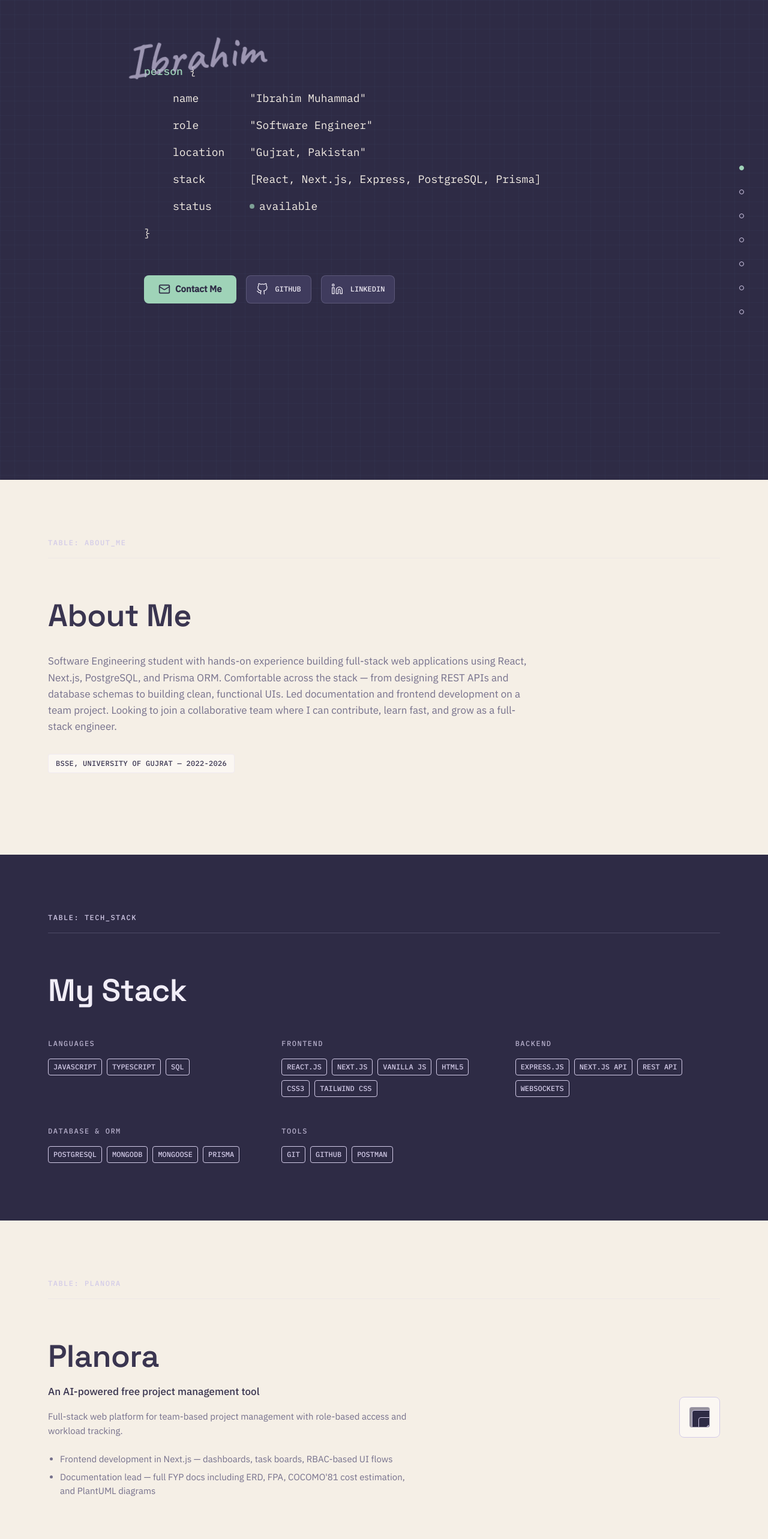
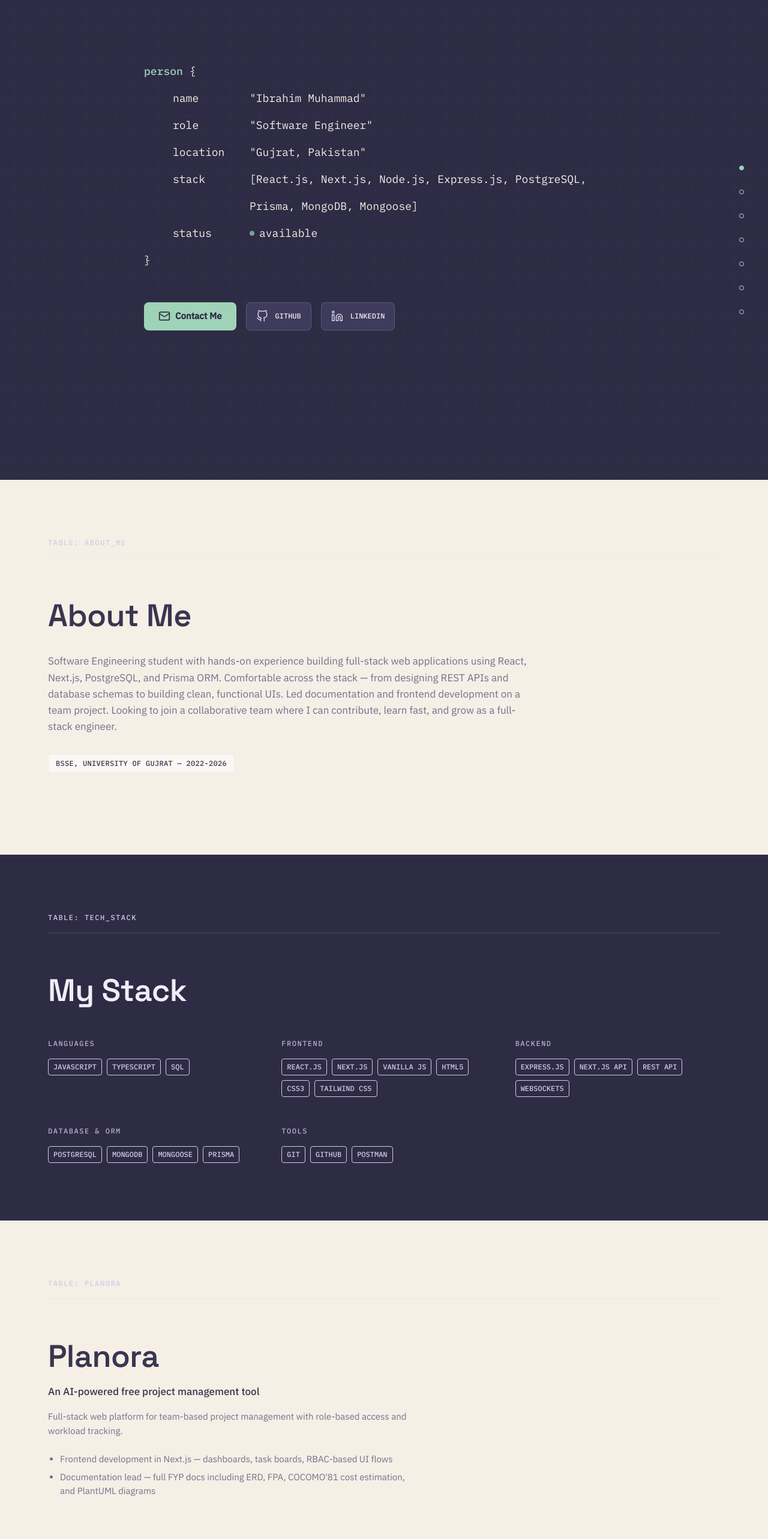
Before and after one commit to IBRAHIM-CODEK/portfolio-ibrahim, a Next.js app: page / in a window 1280 px wide. Shown: the top 2566 px of the page at 60% size. Built offline with nearby package versions, Linux system fonts and the light colour scheme.

Commit message:
added websockets, removed image placeholders and removed floating name

```diff
--- a/src/app/page.tsx
+++ b/src/app/page.tsx
@@ -35,7 +35,11 @@ export default function Home() {
     { key: "name", value: '"Ibrahim Muhammad"' },
     { key: "role", value: '"Software Engineer"' },
     { key: "location", value: '"Gujrat, Pakistan"' },
-    { key: "stack", value: "[React, Next.js, Express, PostgreSQL, Prisma]" },
+    {
+      key: "stack",
+      value:
+        "[React.js, Next.js, Node.js, Express.js, PostgreSQL, Prisma, MongoDB, Mongoose]",
+    },
   ];
 
   const sections = [
@@ -61,11 +65,11 @@ export default function Home() {
       >
         <div className="relative w-full max-w-[800px] mx-auto mt-20 lg:mt-0">
           {/* Accent signature */}
-          <div className="absolute -top-12 lg:-top-16 -left-2 lg:-left-8 rotate-[-6deg] opacity-80 z-20 pointer-events-none">
+          {/* <div className="absolute -top-12 lg:-top-16 -left-2 lg:-left-8 rotate-[-6deg] opacity-80 z-20 pointer-events-none">
             <span className="font-caveat font-[600] text-[56px] lg:text-[80px] text-text-muted-dark">
               Ibrahim
             </span>
-          </div>
+          </div> */}
 
           <div className="font-mono text-[14px] md:text-[16px] lg:text-[18px] text-paper-100 leading-[2] md:leading-[2.5] relative z-10 w-full lg:w-fit">
             <div
@@ -259,7 +263,7 @@ export default function Home() {
             </ul>
           </div>
           <div className="w-full xl:w-auto">
-            <DynamicProjectVisualizer projectId="planora" bgTheme="paper" />
+            {/* <DynamicProjectVisualizer projectId="planora" bgTheme="paper" /> */}
           </div>
         </div>
       </Section>
@@ -298,7 +302,7 @@ export default function Home() {
             </ul>
           </div>
           <div className="w-full xl:w-auto">
-            <DynamicProjectVisualizer projectId="gym" bgTheme="ink" />
+            {/* <DynamicProjectVisualizer projectId="gym" bgTheme="ink" /> */}
           </div>
         </div>
       </Section>
@@ -327,7 +331,7 @@ export default function Home() {
             </ul>
           </div>
           <div className="w-full xl:w-auto">
-            <DynamicProjectVisualizer projectId="inkwell" bgTheme="paper" />
+            {/* <DynamicProjectVisualizer projectId="inkwell" bgTheme="paper" /> */}
           </div>
         </div>
       </Section>
```
